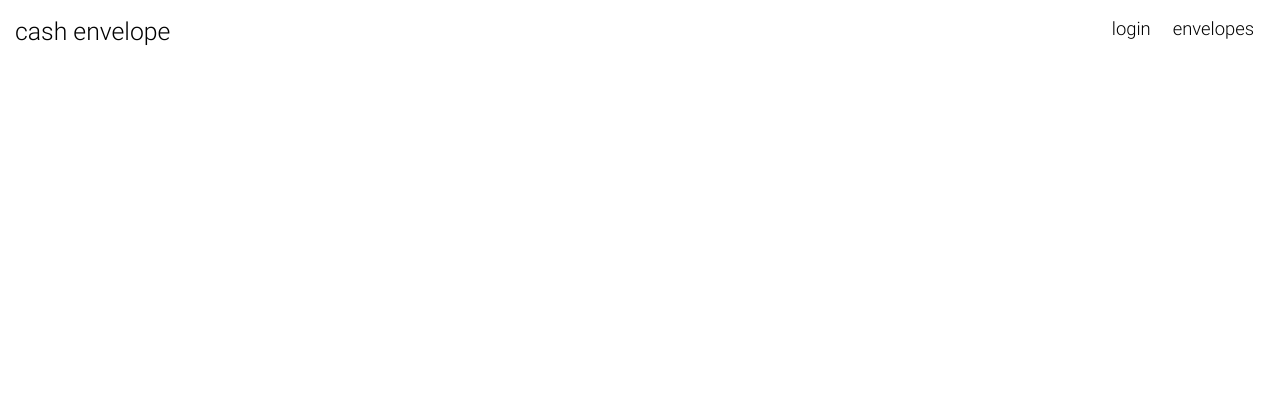
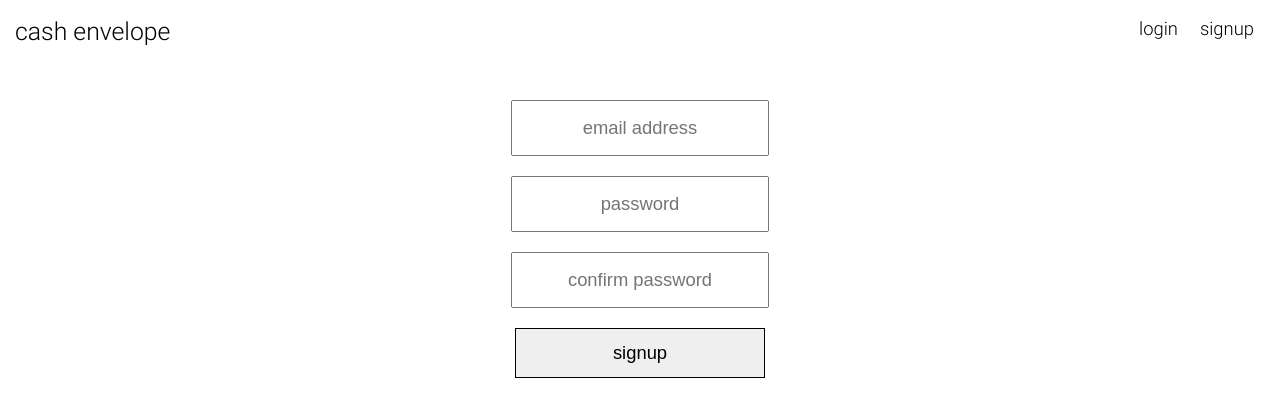
Before and after one commit to samscha/cash-envelope-client, a Vue app: page /#/signup in a window 1280 px wide. Shown: the top 416 px of the page. Built offline with nearby package versions, Linux system fonts and the light colour scheme.

Commit message:
add signup comp

```diff
--- a/src/App.vue
+++ b/src/App.vue
@@ -7,7 +7,7 @@
 
       <div class="nav-bar">
         <nav-link uri="/login" text="login"></nav-link>
-        <nav-link uri="/envelopes" text="envelopes"></nav-link>
+        <nav-link uri="/signup" text="signup"></nav-link>
       </div>
     </div>
 
--- /dev/null
+++ b/src/components/Signup.vue
@@ -0,0 +1,95 @@
+<template>
+  <div class="signup">
+    <form @submit.prevent="signup">
+      <label for="email" />
+      <input v-model="email"
+        type="email"
+        id="email"
+        placeholder="email address"
+        required
+        autofocus
+        :disabled="loading"
+      >
+
+      <label for="password" />
+      <input
+        v-model="password"
+        type="password"
+        id="password"
+        placeholder="password"
+        required
+        :disabled="loading"
+      >
+      <label for="confirmPassword" />
+      <input
+        v-model="confirmPassword"
+        type="password"
+        id="confirmPassword"
+        placeholder="confirm password"
+        required
+        :disabled="loading"
+      >
+
+      <button type="submit" :disabled="loading">
+        signup
+      </button>
+    </form>
+  </div>
+</template>
+
+<script>
+import { mapState } from 'vuex';
+
+export default {
+  name: 'Signup',
+  data() {
+    return {
+      email: '',
+      password: '',
+      confirmPassword: '',
+    };
+  },
+  computed: mapState({
+    loading: state => state.auth.loading,
+  }),
+  methods: {
+    async signup() {
+      const { email, password, confirmPassword } = this;
+
+      try {
+        await this.$store.dispatch('login', { email, password });
+        this.$router.push('/envelopes');
+      } catch (err) {
+        console.log(err);
+      }
+    },
+  },
+};
+</script>
+
+<style lang="less">
+@import './../index.less';
+
+.signup {
+  form {
+    display: flex;
+    flex-direction: column;
+
+    input {
+      font-size: @fontSize;
+      margin: 10px auto;
+      min-height: 50px;
+      min-width: 250px;
+      text-align: center;
+    }
+
+    button {
+      .divButton();
+
+      height: 50px;
+      margin: 10px auto;
+      width: 250px;
+    }
+  }
+}
+</style>
--- a/src/router/index.js
+++ b/src/router/index.js
@@ -2,6 +2,7 @@ import Vue from 'vue';
 import Router from 'vue-router';
 import Landing from '@/components/Landing';
 import Login from '@/components/Login';
+import Signup from '@/components/Signup';
 import Envelopes from '@/components/Envelopes';
 
 import * as auth from './router.auth';
@@ -21,6 +22,11 @@ const router = new Router({
       component: Login,
     },
     {
+      path: '/signup',
+      name: 'Signup',
+      component: Signup,
+    },
+    {
       path: '/envelopes',
       namae: 'Envelopes',
       component: Envelopes,
```
